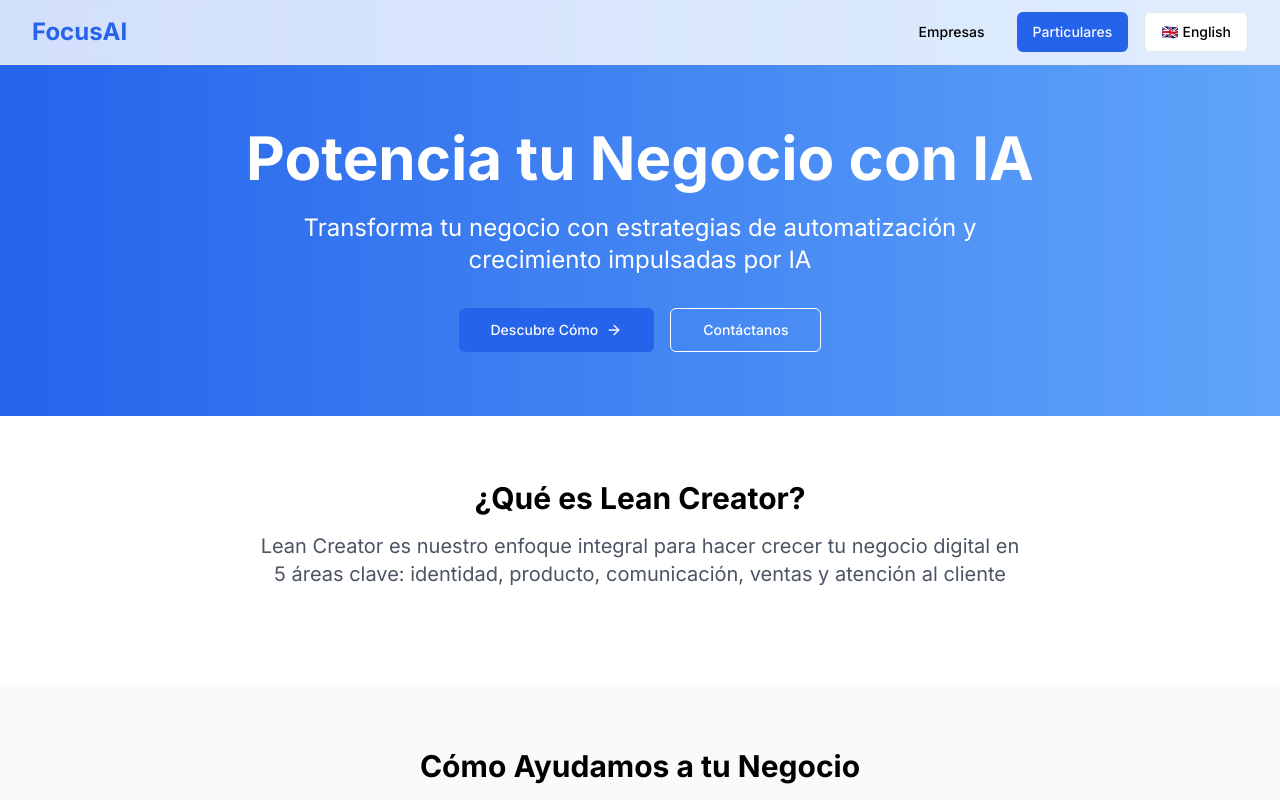
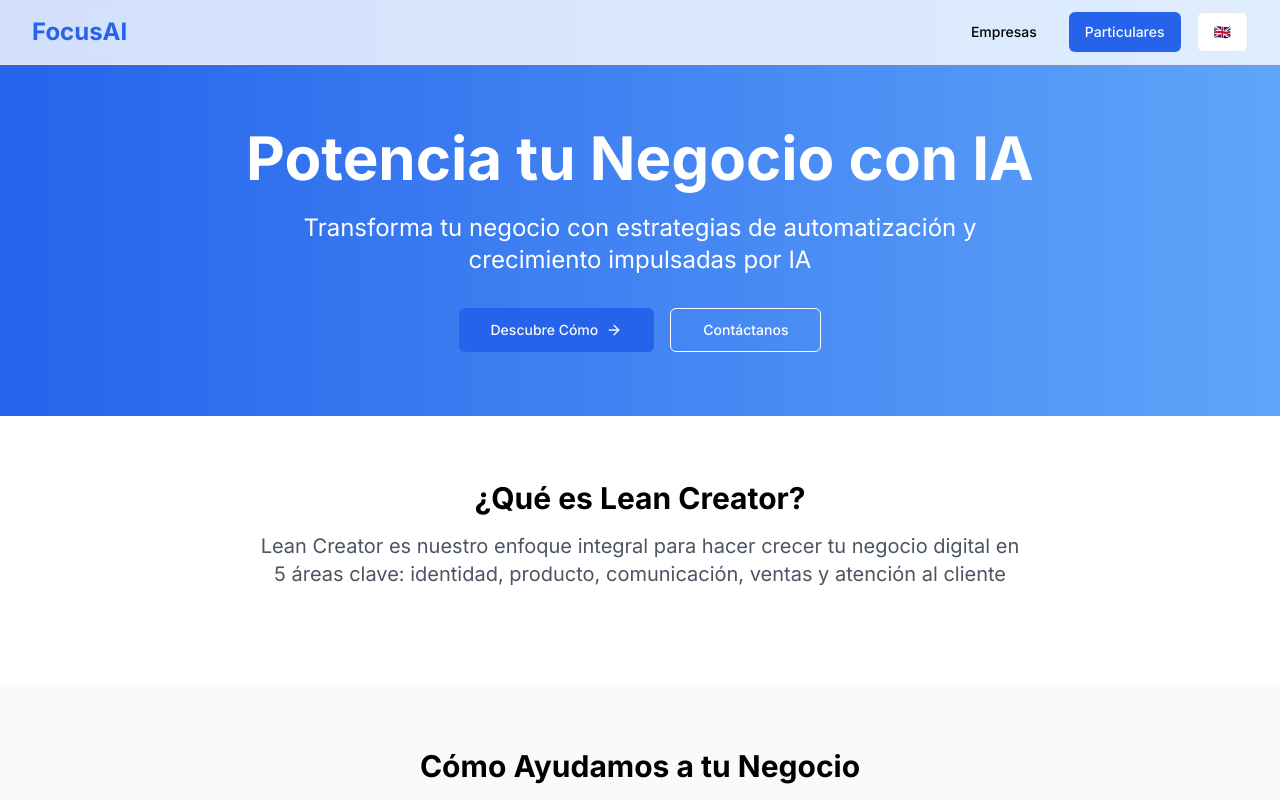
Before and after one commit to andersego/focusai, a Next.js app: page / in a window 1280 px wide. Shown: the top 800 px of the page. Built offline with nearby package versions, Linux system fonts and the light colour scheme; no server answers.

Commit message:
Sección testimonios 8

```diff
--- a/app/individuals/page.tsx
+++ b/app/individuals/page.tsx
@@ -26,7 +26,7 @@ const IndividualsPage = () => {
     videoRefs.current[index] = el;
   }, []);
 
-  useEffect(() => {
+ /* useEffect(() => {
     const observer = new IntersectionObserver((entries) => {
       let closestVideoIndex: number | null = null;
       let closestDistance = Infinity;
@@ -62,7 +62,7 @@ const IndividualsPage = () => {
         if (closestVideo) {
           // Solo reproducir si no hay otro video en reproducción
           if (currentlyPlayingIndex.current !== closestVideoIndex) {
-            closestVideo.play();
+            //closestVideo.play();
             currentlyPlayingIndex.current = closestVideoIndex; // Actualizar el índice del video que se está reproduciendo
           }
         }
@@ -80,7 +80,7 @@ const IndividualsPage = () => {
       // Desconectar el observer al desmontar
       observer.disconnect();
     };
-  }, []);
+  }, []); */
 
   return (
     <div className="min-h-screen bg-gradient-to-t from-blue-700 to-white" style={{ backgroundColor: secondaryColor }}>
--- a/components/language-switcher.tsx
+++ b/components/language-switcher.tsx
@@ -12,7 +12,7 @@ export function LanguageSwitcher() {
       onClick={() => setLanguage(language === 'en' ? 'es' : 'en')}
       className="text-sm"
     >
-      {language === 'en' ? '🇪🇸 Español' : '🇬🇧 English'}
+      {language === 'en' ? '🇪🇸' : '🇬🇧'}
     </Button>
   )
 }
```
